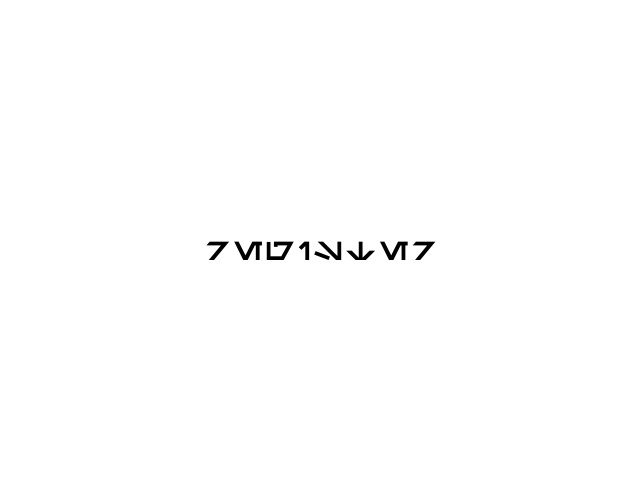
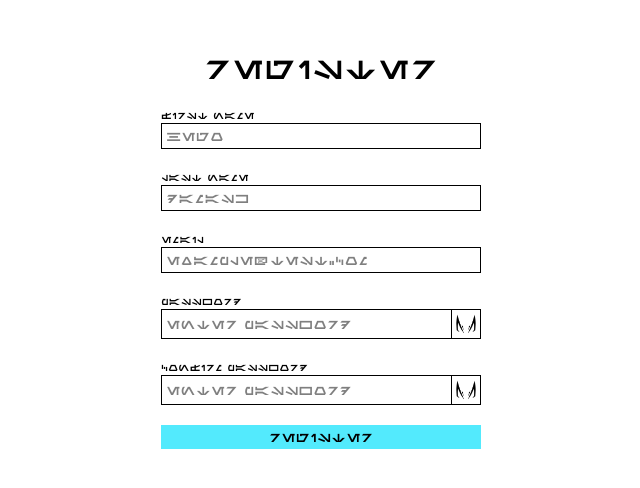
Before and after one commit to Lurik13/Matcha, a React (Vite) app in the folder front/: page /register in a window 1280 px wide. Shown: the part 152-640 px from the top of the page, without its empty margins (319-959 px from the left). Built offline with nearby package versions, Linux system fonts and the light colour scheme.

Commit message:
Register page

```diff
--- a/front/src/components/Button.tsx
+++ b/front/src/components/Button.tsx
@@ -4,7 +4,8 @@ import { useNavigate } from 'react-router-dom';
 interface Props {
   text: string;
   colour: string;
-  url: string;
+  route?: string;
+  className?: string;
 }
 
 const Button = (props: Props) => {
@@ -19,7 +20,7 @@ const Button = (props: Props) => {
 
   return (
     <div
-      className={`${props.colour} cursor-pointer select-none`}
+      className={`${props.colour} ${props.className} cursor-pointer select-none`}
       onClick={handleClick}
     >
       {props.text}
--- a/front/src/components/PasswordInput.tsx
+++ b/front/src/components/PasswordInput.tsx
@@ -4,12 +4,13 @@ import JaigEyes from '$/assets/JaigEyes.png'
 import ImageBoolean from '$/components/ImageBoolean';
 
 interface Props {
+  className: string;
   password: string | null;
+  label: string;
   setPassword: Dispatch<SetStateAction<string | null>>;
 }
 
 const PasswordInput = (props: Props) => {
-  const label = "Password";
   const [isHiddenPassword, setIsHiddenPassword] = useState<boolean>(true);
 
   const handlePasswordChange =  (event: React.ChangeEvent<HTMLInputElement>) => {
@@ -17,17 +18,17 @@ const PasswordInput = (props: Props) => {
   }
 
   return (
-    <div className="mt-5">
+    <div className={props.className}>
       <label
-        htmlFor={label}
+        htmlFor={props.label}
         className="text-xs block text-left"
       >
-        {label}
+        {props.label}
       </label>
       <div className="border flex flex-container">
         <input
-          id={label}
-          name={label}
+          id={props.label}
+          name={props.label}
           size={17}
           placeholder='Enter password'
           value={props.password ? props.password : ""}
--- a/front/src/components/TextLink.tsx
+++ b/front/src/components/TextLink.tsx
@@ -1,4 +1,4 @@
-import { Link } from 'react-router-dom';
+import { Link } from 'react-router';
 
 interface Props {
   text: string;
--- a/front/src/main.tsx
+++ b/front/src/main.tsx
@@ -1,9 +1,9 @@
 import React from 'react'
 import { createRoot } from 'react-dom/client';
-import { BrowserRouter, Routes, Route } from 'react-router-dom';
+import { BrowserRouter, Routes, Route } from 'react-router';
 import './index.css'
 import Login from './pages/Login.tsx'
-import ForgotPassword from './pages/ForgotPassword.tsx';
+import ForgotPassword from './pages/ResetPassword.tsx';
 import Register from './pages/Register.tsx';
 
 const root = document.getElementById("root") as HTMLElement;
--- a/front/src/pages/ForgotPassword.tsx
+++ /dev/null
@@ -1,11 +0,0 @@
-function ForgotPassword() {
-  return (
-    <div className="flex justify-center items-center min-h-screen">
-      <div className='text-center max-w-80'>
-        <h1 className='text-4xl'>Forgot Password</h1>
-      </div>
-    </div>
-  )
-}
-
-export default ForgotPassword
--- a/front/src/pages/Login.tsx
+++ b/front/src/pages/Login.tsx
@@ -20,8 +20,10 @@ function Login() {
           onChange={(e) => setEmail(e.target.value)}
         />
         <PasswordInput
+          className='mt-5'
           password={password}
           setPassword={setPassword}
+          label="Password"
         />
         <div className='flex justify-end mb-5'>
           <TextLink
@@ -33,7 +35,7 @@ function Login() {
         <Button
           text="Login"
           colour='bg-red-800'
-          url='test'
+          // url='test'
         />
         <div className="text-xs">
           Don't have an account?
--- a/front/src/pages/Register.tsx
+++ b/front/src/pages/Register.tsx
@@ -1,8 +1,57 @@
+import { useState } from 'react'
+import Input from '$/components/Input'
+import PasswordInput from '$/components/PasswordInput';
+import Button from '$/components/Button';
+
 function Register() {
+  const [firstName, setFirstName] = useState<string | null>(null);
+  const [lastName, setLastName] = useState<string | null>(null);
+  const [email, setEmail] = useState<string | null>(null);
+  const [password, setPassword] = useState<string | null>(null);
+  const [confirmPassword, setConfirmPassword] = useState<string | null>(null);
+
   return (
     <div className="flex justify-center items-center min-h-screen">
       <div className='text-center max-w-80'>
         <h1 className='text-4xl'>Register</h1>
+        <Input
+          value={firstName}
+          label={"First Name"}
+          placeholder="Hego"
+          type="text"
+          onChange={(e) => setFirstName(e.target.value)}
+        />
+        <Input
+          value={lastName}
+          label={"Last Name"}
+          placeholder="Damask"
+          type="text"
+          onChange={(e) => setLastName(e.target.value)}
+        />
+        <Input
+          value={email}
+          label={"Email"}
+          placeholder="example@test.com"
+          type="email"
+          onChange={(e) => setEmail(e.target.value)}
+        />
+        <PasswordInput
+          className="my-5"
+          password={password}
+          setPassword={setPassword}
+          label="Password"
+        />
+        <PasswordInput
+          className="my-5"
+          password={confirmPassword}
+          setPassword={setConfirmPassword}
+          label="Confirm password"
+        />
+        <Button
+          text="Register"
+          colour='bg-cyan-300'
+          // url='test'
+        />
       </div>
     </div>
   )
--- /dev/null
+++ b/front/src/pages/ResetPassword.tsx
@@ -0,0 +1,37 @@
+import { useState } from 'react'
+import Input from '$/components/Input'
+import PasswordInput from '$/components/PasswordInput';
+import Button from '$/components/Button';
+
+function ResetPassword() {
+  const [email, setEmail] = useState<string | null>(null);
+  const [password, setPassword] = useState<string | null>(null);
+
+  return (
+    <div className="flex justify-center items-center min-h-screen">
+      <div className='text-center max-w-80'>
+        <h1 className='text-4xl'>Reset your password</h1>
+        <Input
+          value={email}
+          label={"Email"}
+          placeholder="example@test.com"
+          type="email"
+          onChange={(e) => setEmail(e.target.value)}
+        />
+        <Button
+          text="Send code"
+          colour='bg-gray-300'
+          className='mb-5'
+          // url='test'
+        />
+        <Button
+          text="Back to login"
+          colour='bg-gray-100'
+          route='/login'
+        />
+      </div>
+    </div>
+  )
+}
+
+export default ResetPassword
```
